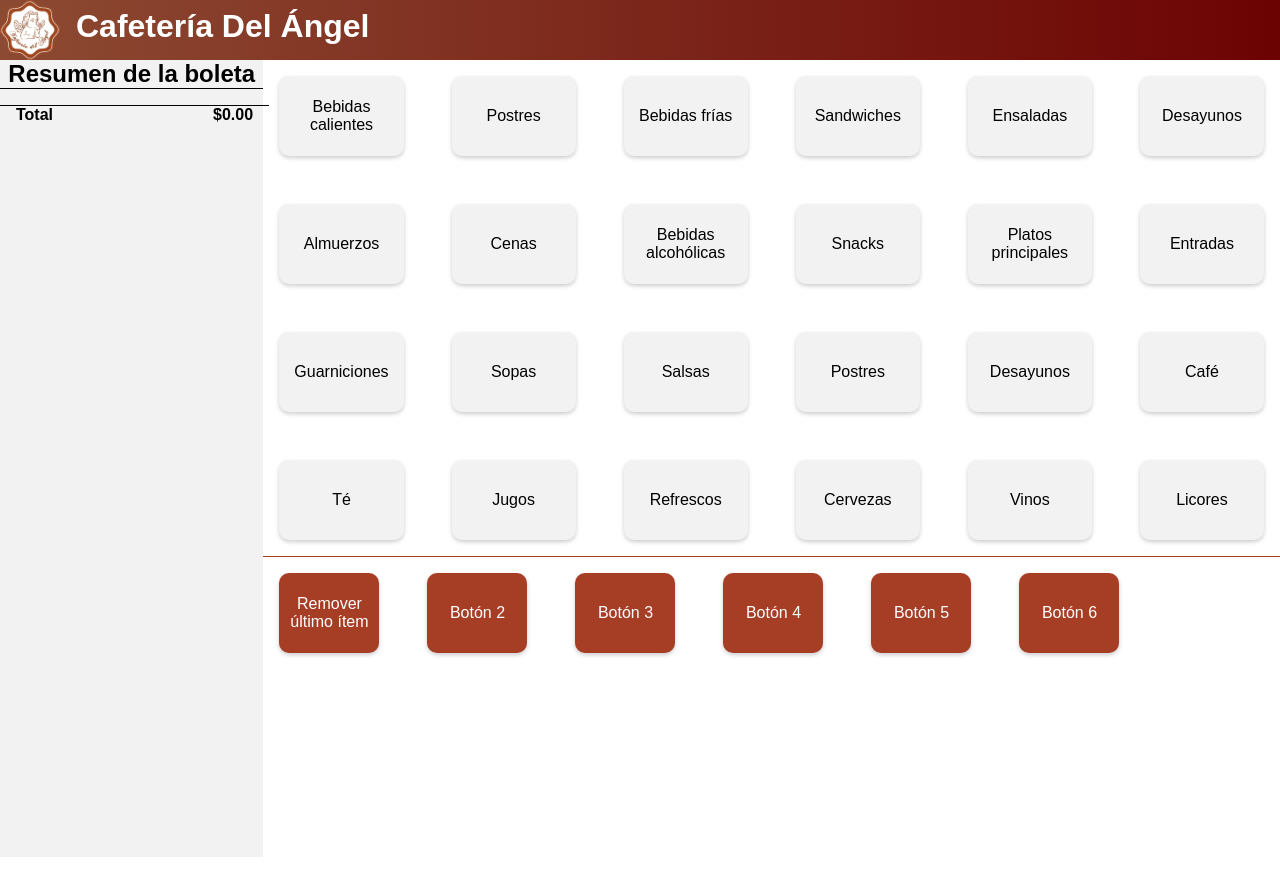
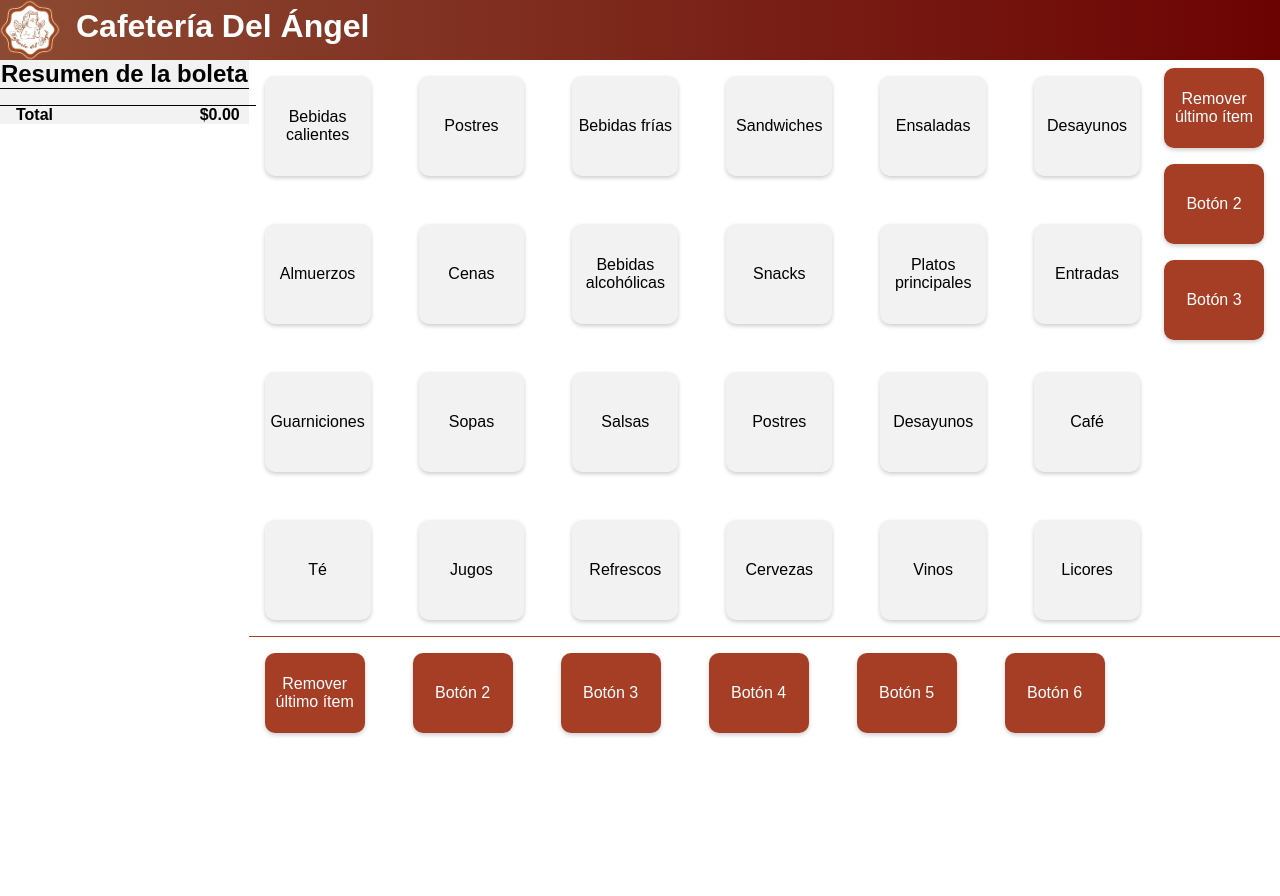
Before and after one commit to Chucaflu11/POS-Cafeteria, a React (Vite) app: page / in a window 1280 px wide. Shown: the top 896 px of the page. Before the commit the page ends 857 px from the top, so only its background shows below. Built offline with nearby package versions, Linux system fonts and the light colour scheme; a web font is replaced by a local one.

Commit message:
Added another Sidebar for aux buttons

```diff
--- a/index.html
+++ b/index.html
@@ -2,9 +2,9 @@
 <html lang="en">
   <head>
     <meta charset="UTF-8" />
-    <link rel="icon" type="image/svg+xml" href="/vite.svg" />
+    <link rel="icon" type="image/svg+xml" href="src/assets/Logo_Cafeteria.svg" />
     <meta name="viewport" content="width=device-width, initial-scale=1.0" />
-    <title>Tauri + React</title>
+    <title>Cafetería del Ángel</title>
   </head>
 
   <body>
--- a/src/components/App.jsx
+++ b/src/components/App.jsx
@@ -4,6 +4,7 @@ import Sidebar from './Sidebar';
 import Footer from './Footer';
 import MenuOptions from './MenuOptions';
 import CategoryProducts from './CategoryProducts';
+import ComplementSidebar from './ComplementSidebar';
 
 import '../styles/App.css'
 
@@ -178,6 +179,7 @@ function App() {
         <div className="content">
           <Sidebar cart={cart} />
           <div className="content-right">
+            <div className="main-buttons">
               {selectedCategory ? (
                 <CategoryProducts
                   category={selectedCategory}
@@ -190,6 +192,8 @@ function App() {
                   categories={categories}
                 />
               )}
+              <ComplementSidebar cart={cart} setCart={setCart} />
+            </div>
             <Footer cart={cart} setCart={setCart} />
           </div>
         </div>
--- /dev/null
+++ b/src/components/ComplementSidebar.jsx
@@ -0,0 +1,22 @@
+import React from 'react';
+import '../styles/ComplementSidebar.css';
+
+function ComplementSidebar({ cart, setCart }) {
+  const removeLastItem = () => {
+    const newCart = [...cart];
+    newCart.pop();
+    setCart(newCart);
+  };
+
+  return (
+    <div className="ComplementSidebar">
+      <div className="button-container">
+        <button onClick={removeLastItem}>Remover último ítem</button>
+        <button>Botón 2</button>
+        <button>Botón 3</button>
+      </div>
+    </div>
+  );
+}
+
+export default ComplementSidebar;
--- a/src/styles/App.css
+++ b/src/styles/App.css
@@ -1,22 +1,24 @@
 .app {
-    height: 100vh;
+    height: 100%;
     display: flex;
     flex-direction: column;
 }
 
 .content {
     display: flex;
-    flex-grow: 1;
 }
 
 .main-content {
     display: flex;
-    flex-grow: 1;
     flex-direction: column;
 }
 
 .content-right {
-    flex-grow: 1;
     display: flex;
     flex-direction: column;
-  }
+}
+
+.main-buttons {
+    display: flex;
+    flex-direction: row;
+}
--- a/src/styles/CategoryProducts.css
+++ b/src/styles/CategoryProducts.css
@@ -1,6 +1,10 @@
+.category-products {
+    overflow-y: auto; /* Habilita el scroll vertical */
+}
+
 .category-products ul {
     display: grid;
-    grid-template-columns: repeat(6, 1fr);/* Columnas automáticas con un ancho mínimo de 150px */
+    grid-template-columns: repeat(6, 1fr);
     grid-gap: 20px; /* Espacio entre las columnas */
     list-style: none; /* Quitar los marcadores de lista */
     padding: 1rem; /* Quitar el relleno del contenedor */
@@ -11,7 +15,7 @@
     border: none;
     font-size: 1rem;
     text-align: center;
-    min-height: 80px; /* Set a fixed height for the buttons */
+    min-height: 80px;
     min-width: 100px;
     border-radius: 10px; /* Round the borders of the buttons */
     cursor: pointer; /* Cambiar el cursor al pasar sobre los botones */
--- /dev/null
+++ b/src/styles/ComplementSidebar.css
@@ -0,0 +1,33 @@
+.ComplementSidebar {
+    width: 100px;
+    height: 100%;
+    clear: both;
+    flex-grow: 1;
+    padding-right: 1.5em;
+  }
+
+.ComplementSidebar .button-container {
+    display: grid;
+    grid-template-rows: repeat(6, 1fr);
+    gap: 1em;
+    padding: 0.5rem;
+    min-height: 50px;
+    flex-grow: 1;
+}
+
+.ComplementSidebar button {
+    color: white;
+    background-color: #A63E26;
+    border: none;
+    font-size: 1rem;
+    text-align: center;
+    min-height: 80px;
+    min-width: 100px;
+    border-radius: 10px;
+    cursor: pointer;
+    box-shadow: 0 2px 4px rgba(0, 0, 0, 0.2);
+}
+
+.ComplementSidebar button:hover {
+    background-color: #c06955;
+}
--- a/src/styles/MenuOptions.css
+++ b/src/styles/MenuOptions.css
@@ -1,5 +1,4 @@
 .menu-options {
-  flex-grow: 1;
   padding: 1rem;
   display: grid;
   grid-template-columns:  repeat(6, 1fr);
```
Also changed, not shown: src/styles.css (line endings or trailing spaces). Lines whose indentation alone changed are shown as unchanged.
